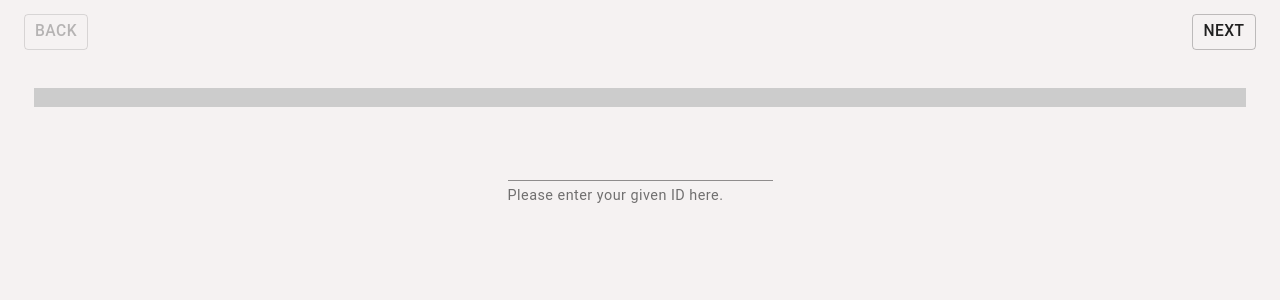
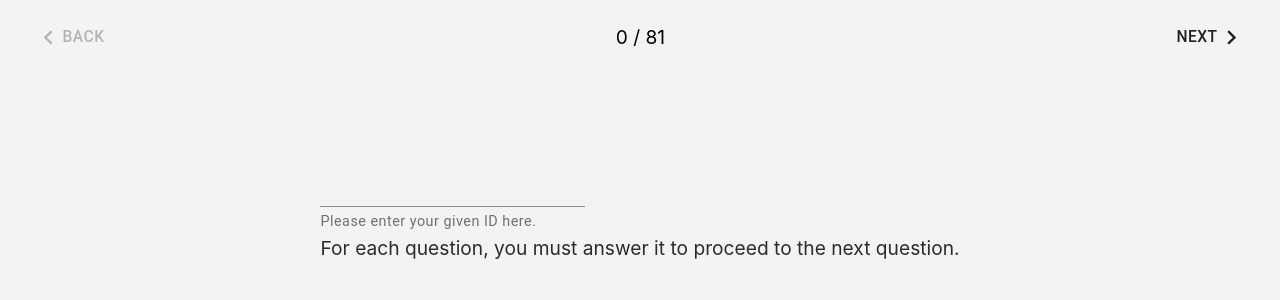
Before and after one commit to Ivanhei/vlts, a React (Create React App) app: page / in a window 1280 px wide. Shown: the top 300 px of the page. Built offline with nearby package versions, Linux system fonts and the light colour scheme.

Commit message:
mui added

```diff
--- a/src/App.js
+++ b/src/App.js
@@ -3,6 +3,7 @@ import './App.css';
 import { Component, createRef, useRef, useState, useEffect } from "react";
 import MobileStepper from '@material-ui/core/MobileStepper';
 import Button from '@material-ui/core/Button';
+import { KeyboardArrowLeft, KeyboardArrowRight } from '@mui/icons-material';
 //import Icon from '@material-ui/icons';
 import Snackbar from '@material-ui/core/Snackbar';
 import MuiAlert from "@material-ui/lab/Alert";
@@ -67,13 +68,20 @@ class App extends Component {
   }
 
   handleNext=()=>{
-    if (this.state.userId.length > 0 ){
-      this.setState({activeStep:this.state.activeStep+1, userIdError: false})
+    const currentQuestionNotAnswered = this.state.activeStep >= 0 && !this.state.questionList[this.state.activeStep].options.filter(option => option.selected)[0]
+    // Error: currentQuestionNotAnswered
+    if (currentQuestionNotAnswered) {
+      this.setState({catchmsg:"Please answer the question", errormsg:"error", open:true})
     }
-    else {
+    // Error: UserId not entered
+    else if (this.state.userId.length <= 0 ){
       this.setState({//catchmsg:"Please enter ID", errormsg:"error", open:true,
         userIdError: true
       })
+    }
+    // proceed to next question
+    else {
+      this.setState({activeStep: this.state.activeStep + 1, userIdError: false})
     }
   }
 
@@ -192,19 +200,25 @@ class App extends Component {
     return (
       <div className="App">
         {this.Snackbarrender()}
-        <div className="Quiz-MobileStepper m-3">
+        <div className="Quiz-MobileStepper m-4">
           <div className="flex m-2">
-            <Button variant="outlined" size="small" onClick={this.handleBack} disabled={this.state.activeStep < 0}>Back</Button>
-            <div className="flex-grow flex justify-center"></div>
+            <Button size="small" onClick={this.handleBack} disabled={this.state.activeStep < 0}>
+              <KeyboardArrowLeft/>Back
+            </Button>
+            <div className="flex-grow flex justify-center items-center">
+              <span>{this.state.activeStep + 1} / {this.state.questionList.length}</span>
+            </div>
             {this.state.activeStep === (this.state.questionList.length - 1) ?
-              <Button variant="outlined" size="small" onClick={this.onsubmit}>Submit</Button> //Submit button
+              <Button size="small" onClick={this.onsubmit}>Submit</Button> //Submit button
                 :
-              <Button variant="outlined" size="small" onClick={this.handleNext} disabled={this.state.activeStep === this.state.questionList.length}>Next</Button> //Next button
+              <Button size="small" onClick={this.handleNext} disabled={this.state.activeStep === this.state.questionList.length}>
+                Next <KeyboardArrowRight/>
+              </Button> //Next button
             }
           </div>
 
-          <div className="my-8">
-            {/* {this.state.activeStep < 0 ? null :  */}
+          {/* <div className="my-16">
+            {true ? null :
             <div style={{textAlign: "center"}} className="flex mx-4">
               {this.state.questionList.map((item, index) => <div style={{
                 backgroundColor:
@@ -218,15 +232,15 @@ class App extends Component {
               }}
               className="flex-grow"
               onClick={() => this.setState({activeStep: index})}>
-                {/* {index + 1} */}
               </div>)}
             </div>
-            {/* } */}
-          </div>
+            }
+          </div> */}
         </div>
         <div className="Quiz_render_container">
-          <div className="Quiz_container_display mx-5 my-3 flex justify-center">
+          <div className="Quiz_container_display mx-5 my-24 flex justify-center">
             {this.state.activeStep < 0 ?
+              <div className="justify-center">
                 <TextField
                   lable={"ID"}
                   helperText={this.state.userIdError
@@ -236,6 +250,8 @@ class App extends Component {
                   onChange={this.onIDChange}
                   error={this.state.userIdError}
                 />
+                <div>For each question, you must answer it to proceed to the next question.</div>
+              </div>
               /*<div className="mx-8 my-20">
                 <div>Please enter your ID:</div>
                 <input type="text" value={this.state.userId} onChange={this.onIDChange} className="border-2 border-black"/>
```
Also changed, not shown: 1 other file (tests, documents, lock files or other folders). Lines whose indentation alone changed are shown as unchanged.
